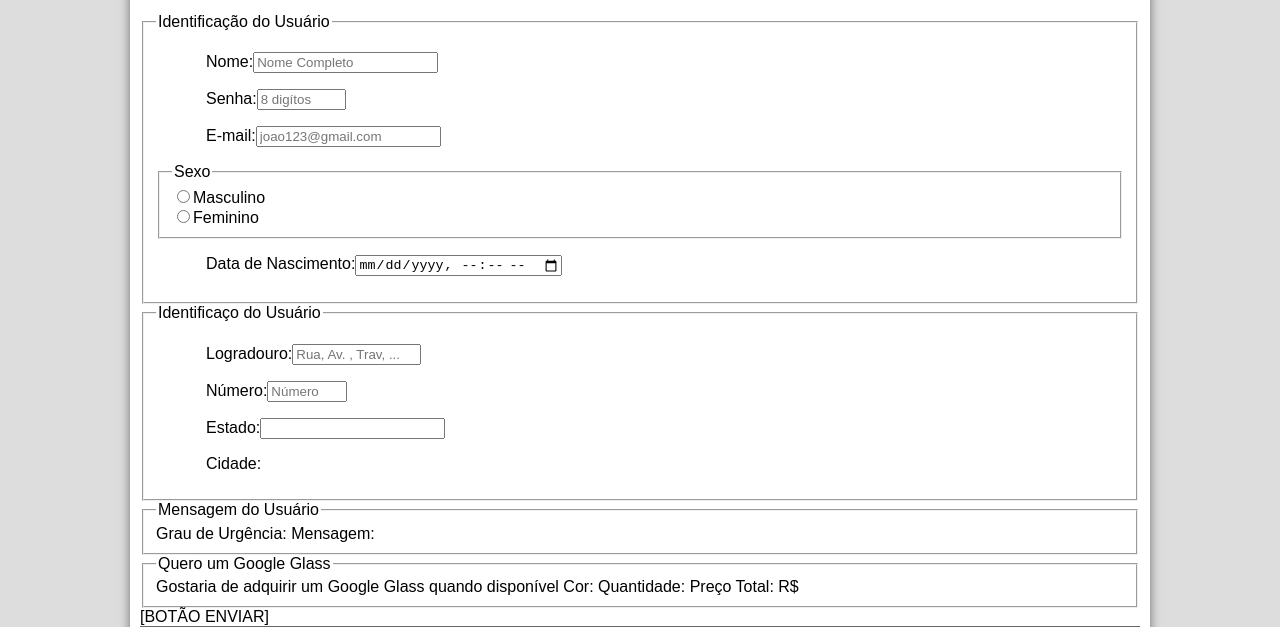
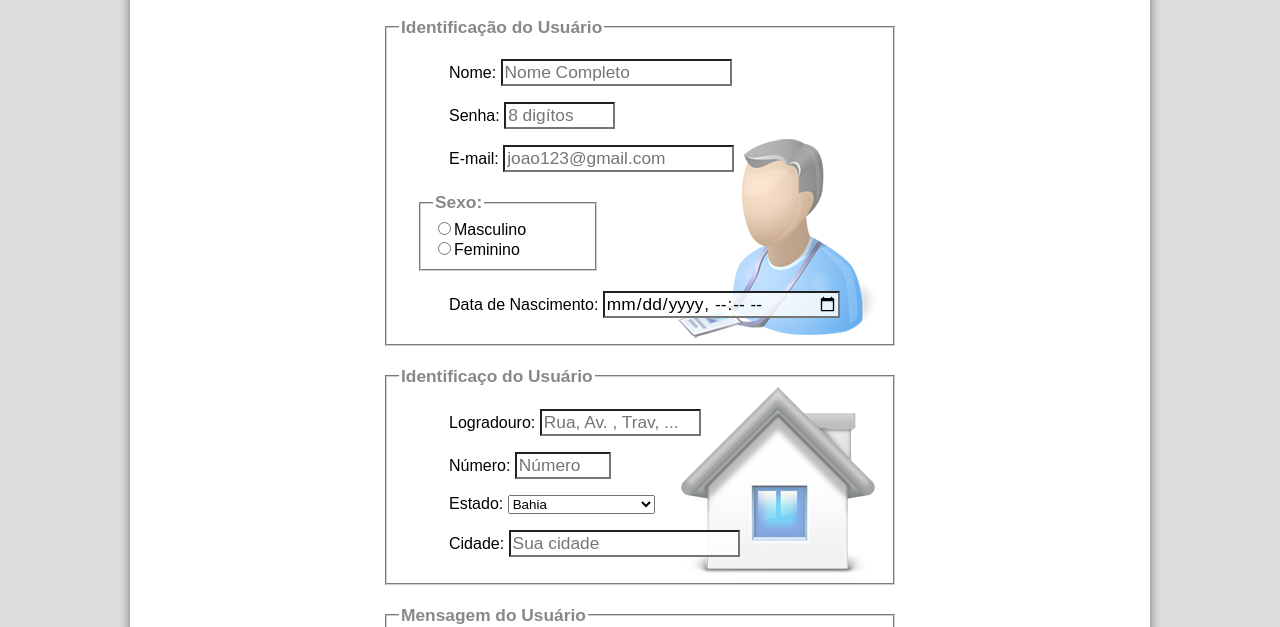
Before and after one commit to waltujo/projeto-googleglass-html5, a plain HTML site: page fale-conosco.html in a window 1280 px wide. Shown: the part 325-952 px from the top of the page. Drawn offline with Linux system fonts and the light colour scheme.

Commit message:
finish-course-html5
Finalizamos ao curso de HTML5 do Gistavo Guanabara, aprendendo Formulários e como Hospedar o site.
Foi uma experiência muito legal, não vejo a hora de aplicar o que eu aprendi em um projeto real e pretendo continuar aprendendo cada vez mais.

```diff
--- a/_css/form.css
+++ b/_css/form.css
@@ -0,0 +1,49 @@
+@charset "UTF-8";
+
+form {
+    width: 550px;
+    margin: auto;
+}
+
+input, textarea {
+    font-family: sans-serif;
+    font-weight: normal;
+    font-size: 13pt;
+    background-color: rgba(255, 255, 255, 0.8);
+}
+
+input:hover, textarea:hover {
+    background-color: #dddddd;
+}
+
+legend {
+    color: #888888;
+    font-weight: bold;
+    font-size: 13pt;
+    font-family: sans-serif;
+}
+
+fieldset {
+    border-color: #cecece;
+    margin: 20px;
+}
+
+fieldset#sexo {
+    width: 150px;
+}
+
+fieldset#usuario {
+    background: url('../_imagens/icone-contato.png') no-repeat 95% 95%;
+}
+
+fieldset#endereco {
+    background: url('../_imagens/icone-endereco.png') no-repeat 95% 95%;
+}
+
+fieldset#mensagem {
+    background: url('../_imagens/icone-mensagem.png') no-repeat 95% 95%;
+}
+
+fieldset#pedido {
+    background: url('../_imagens/icone-pagamento.png') no-repeat 95% 95%;
+}
--- a/fale-conosco.html
+++ b/fale-conosco.html
@@ -9,6 +9,13 @@
 
 </head>
 <script src="_javascript/funcoes.js"></script>
+<script>
+    function calc_total() {
+        var qtd = parseInt (document.getElementById('cQtd').value);
+        tot = qtd * 1500;
+        document.getElementById('cTot').value = tot;
+    }
+</script>
 <body>
 <div id="interface">
 
@@ -44,38 +51,100 @@
     </article>
 </section>
 
-<form>
+<form method="POST" name="fContato" action="mailto: contato@cursoemvideo.com" oninput="calc_total();">
 
 <fieldset id="usuario"><legend>Identificação do Usuário</legend>
-    <p><label for="cNome">Nome:</label><input type="text" name="tNome" id="cNome" size="20" maxlength="30" placeholder="Nome Completo"></p>
-    <p><label for="cSenha">Senha:</label><input type="password" name="tSenha" id="cSenha" size="8" maxlength="8" placeholder="8 digítos"></p>
-    <p><label for="cEmail">E-mail:</label><input type="email" name="tEmail" id="cEmail" size="20" maxlength="40" placeholder="joao123@gmail.com"></p>
-    <fieldset id="sexo"><legend>Sexo</legend>
+    <p><label for="cNome">Nome: </label><input type="text" name="tNome" id="cNome" size="20" maxlength="30" placeholder="Nome Completo"></p>
+    <p><label for="cSenha">Senha: </label><input type="password" name="tSenha" id="cSenha" size="8" maxlength="8" placeholder="8 digítos"></p>
+    <p><label for="cEmail">E-mail: </label><input type="email" name="tEmail" id="cEmail" size="20" maxlength="40" placeholder="joao123@gmail.com"></p>
+    <fieldset id="sexo"><legend>Sexo: </legend>
         <input type="radio" name="tSexo" id="cMasc"/><label for="cMasc">Masculino</label><br/>
         <input type="radio" name="tSexo" id="cFem"/><label for="cFem">Feminino</label></fieldset>
-    <p>Data de Nascimento:<input type="datetime-local" name="tNasc" id="cNasc"></p>
+    <p>Data de Nascimento: <input type="datetime-local" name="tNasc" id="cNasc"></p>
 </fieldset>
 
 <fieldset id="endereco"><legend>Identificaço do Usuário</legend>
-    <p><label for="cRua">Logradouro:</label><input type="text" name="tRua" id="cRua" size="13" maxlength="80" placeholder="Rua, Av. , Trav, ..."></p>
-    <p><label for="cNum">Número:<input type="number" name="tNum" id="cNum" min="0" max="99999" maxlength="5" size="5" placeholder="Número"></label></p>
-    <p><label for="">Estado:</label><input type="" name="" id=""/></p>
-    <p>Cidade:</p>
+    <p><label for="cRua">Logradouro: </label><input type="text" name="tRua" id="cRua" size="13" maxlength="80" placeholder="Rua, Av. , Trav, ..."></p>
+    <p><label for="cNum">Número: <input type="number" name="tNum" id="cNum" min="0" max="99999" maxlength="5" size="5" placeholder="Número"></label></p>
+    <p><label for="cEst">Estado: </label>
+        <select name="tEst" id="cEst">
+
+        <optgroup label="Região Nordeste">
+            <option value="BA">Bahia</option>
+            <option value="SE">Sergipe</option>
+            <option value="AL">Alagoas</option>
+            <option value="CE">Ceará</option>
+            <option value="PE">Pernambuco</option>
+        </optgroup>
+        <optgroup label="Região Sudeste">
+            <option value="RJ">Rio de Janeiro</option>
+            <option value="SP">São Paulo</option>
+            <option value="MG">Minas Gerais</option>
+        </optgroup>
+        <optgroup label="Região Sul">
+            <option value="PR">Paraná</option>
+            <option value="SC">Santa Catarina</option>
+            <option value="RS">Rio Grande do Sul</option>
+        </optgroup>
+        </select></p>
+
+    <p><label for="cCid">Cidade: </label>
+        <input type="text" name="tCid" id="cCid" maxlength="40" size="20" placeholder="Sua cidade" list="cidades"/></p>
+        <datalist id="cidades">
+            <option value="Salvador"></option>
+            <option value="Feira de Santana"></option>
+            <option value="Camaçari"></option>
+            <option value="Maceió"></option>
+            <option value="Fortaleza"></option>
+            <option value="Alagoas"></option>
+            <option value="Recife"></option>
+            <option value="Aracaju"></option>
+            <option value="Largato"></option>
+            <option value="Arapiraca"></option>
+            <option value="Rio Largo"></option>
+            <option value="Caucaia"></option>
+            <option value="Juazeiro do Norte"></option>
+            <option value="Olinda"></option>
+            <option value="Caruaru"></option>
+            <option value="Rio de Janeiro"></option>
+            <option value="Niterói"></option>
+            <option value="São Gonçalo"></option>
+            <option value="São Paulo"></option>
+            <option value="Guarulhos"></option>
+            <option value="Campinas"></option>
+            <option value="Juíz de Fora"></option>
+            <option value="Belo Horizonte"></option>
+            <option value="Uberlândia"></option>
+            <option value="Curitiba"></option>
+            <option value="Maringá"></option>
+            <option value="Joinville"></option>
+            <option value="Florianópolis"></option>
+            <option value="Porto Alegre"></option>
+            <option value="Caxias do Sul"></option>
+        </datalist>
 </fieldset>
 
 <fieldset id="mensagem"><legend>Mensagem do Usuário</legend>
-    Grau de Urgência:
-    Mensagem:
+    <p><label for="cUrg">Grau de Urgência:</label>
+        Min<input type="range" name="tUrg" id="cUrg" min="0" max="10" step="2"/>Máx</p>
+    <p><label for="cMsg">Mensagem:</label>
+    <textarea name="tMsg" id="cMsg" cols="35" rows="5" placeholder="Deixe aqui sua mensagem."></textarea></p>
+
 </fieldset>
 
 <fieldset id="pedido"><legend>Quero um Google Glass</legend>
-    Gostaria de adquirir um Google Glass quando disponível
-    Cor:
-    Quantidade:
-    Preço Total: R$
+    <p><input type="checkbox" name="tPed" id="cPed"/>
+        <label for="cPed">Gostaria de adquirir um Google Glass quando disponível.</label></p>
+    <p><label for="cCor">Cor: </label>
+        <input type="color" name="tCor" id="cCor" value="#0000FF"/></p>
+    <p><label for="cQtd">Quantidade: </label>
+        <input type="number" name="tQtd" id="cQtd" min="0" max="5" value="0"/></p>
+    <p><label for="cTot">Preço Total: R$</label>
+        <input type="text" name="tTot" id="cTot" placeholder="Total a Pagar" readonly/></p>
 </fieldset>
 
-[BOTÃO ENVIAR]
+<input type="image" name="tEnviar" src="_imagens/botao-enviar.png"/>
+
 </form>
 
 <footer id="rodape">
```
